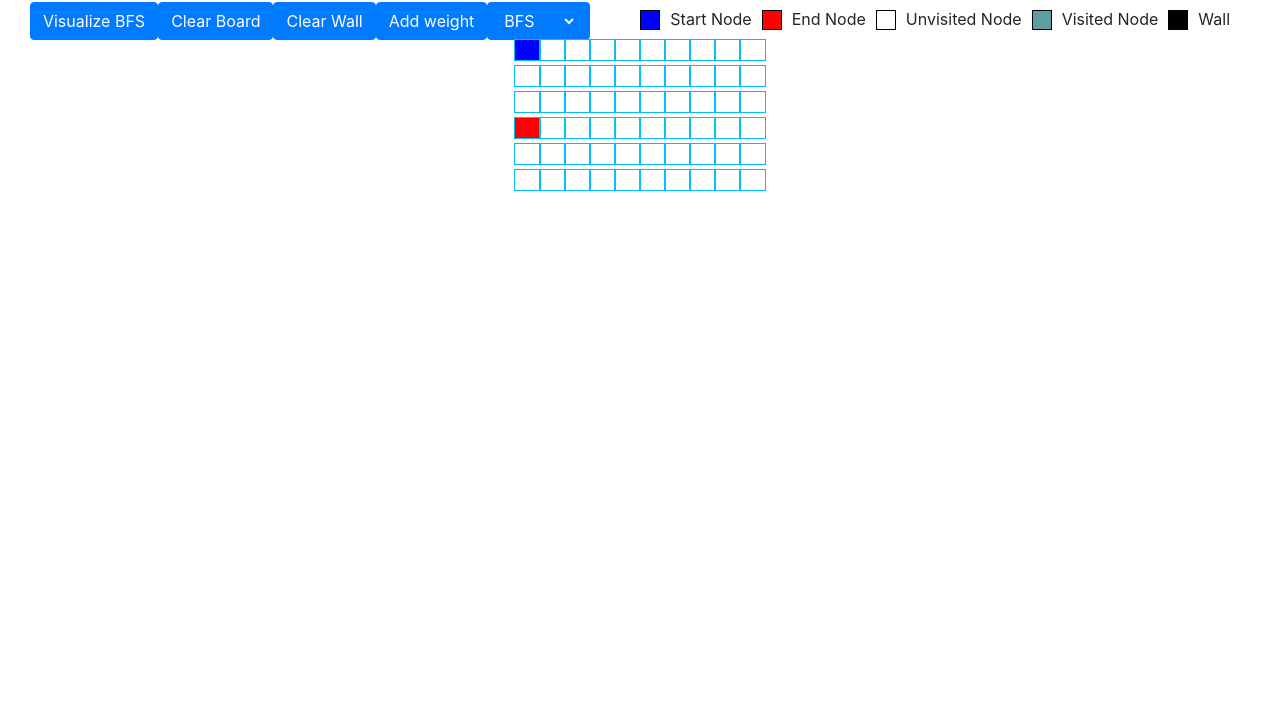
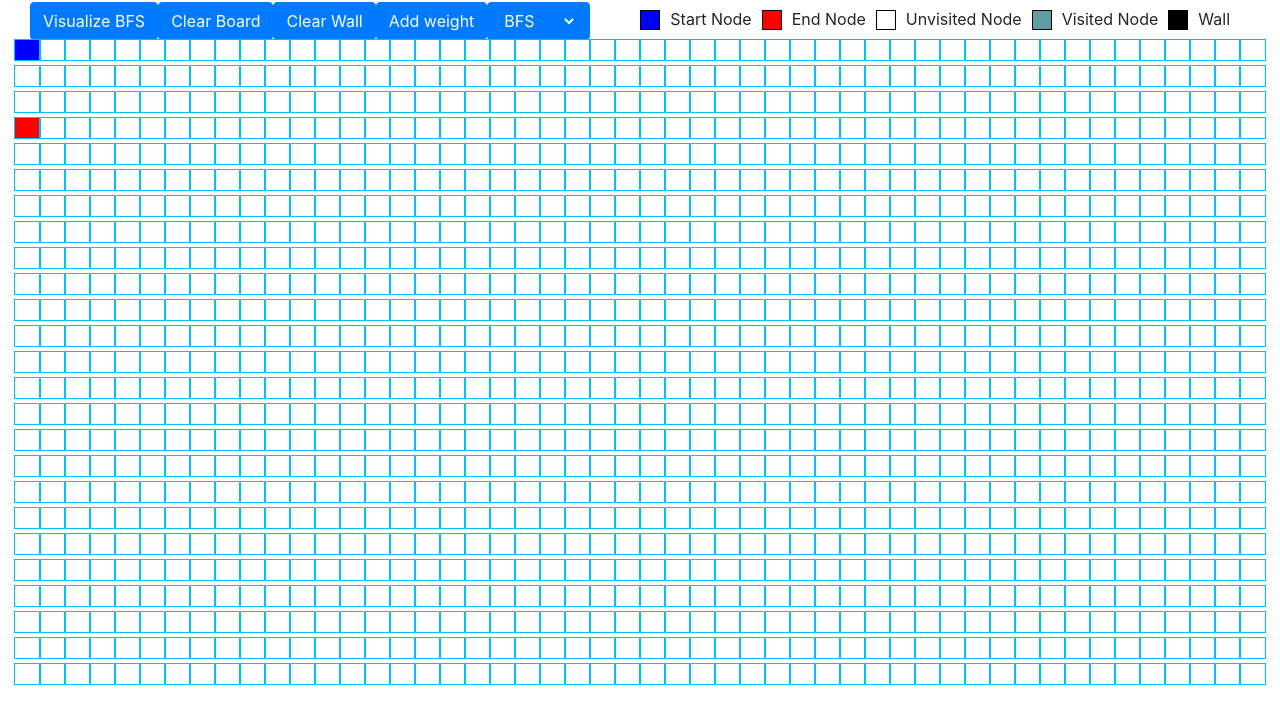
Before and after one commit to Jackxu9946/Pathfinder, a React (Create React App) app in the folder WebstormProjects/Path/: page / in a window 1280 px wide. Shown: the top 724 px of the page. Built offline with nearby package versions, Linux system fonts and the light colour scheme.

Commit message:
Last copy before I mess with distance

```diff
--- a/WebstormProjects/Path/src/PathFindingVisualizer/Algorithms/Djikstra.js
+++ b/WebstormProjects/Path/src/PathFindingVisualizer/Algorithms/Djikstra.js
@@ -24,6 +24,11 @@ export function Dijkstra(grid, startNode, endNode) {
                     }
                     const aboveNodeDistance = aboveNode['distance'];
                     const nextDistance = currentDistance + aboveNode['nodeWeight'];
+                    if (currentNode['row'] === 5 && currentNode['col'] === 3) {
+                        console.log("Above node weight is " + aboveNode['nodeWeight']);
+                        console.log("From current to above node is " + nextDistance);
+                        console.log("Top node current distance is " + aboveNodeDistance);
+                    }
                     if (aboveNodeDistance === "infinity" || nextDistance < aboveNodeDistance) {
                         aboveNode['distance'] = nextDistance;
                         aboveNode['previous'] = [currentRow, currentCol];
@@ -83,6 +88,40 @@ export function constructShortestPath(grid,StartNode,endNode) {
     const startCol = StartNode['col'];
     var currentNode = endNode;
     var visitedStack = [];
+    const currentRow = endNode['row'];
+    const currentCol = endNode['col'];
+    if (!endNode['isTop']) {
+        const topNode = grid[currentRow - 1][currentCol];
+        const topNodeDistancePlusOne = topNode['distance'] + 1;
+        if (topNodeDistancePlusOne < endNode['distance']) {
+            endNode['distance'] = topNodeDistancePlusOne;
+            endNode['previous'] = [topNode['row'], topNode['col']];
+        }
+    }
+    if (!endNode['isBottom']) {
+        const bottomNode = grid[currentRow + 1][currentCol];
+        const bottomNodeDistancePlusOne = bottomNode['distance'] + 1;
+        if (bottomNodeDistancePlusOne < endNode['distance']) {
+            endNode['distance'] = bottomNodeDistancePlusOne;
+            endNode['previous'] = [bottomNode['row'], bottomNode['col']];
+        }
+    }
+    if (!endNode['isLeft']){
+        const leftNode = grid[currentRow][currentCol - 1];
+        const leftNodeDistancePlusOne = leftNode['distance'] + 1;
+        if (leftNodeDistancePlusOne < endNode['distance']) {
+            endNode['distance'] = leftNodeDistancePlusOne;
+            endNode['previous'] = [leftNode['row'], leftNode['col']];
+        }
+    }
+    if (!endNode['isRight']) {
+        const rightNode = grid[currentRow][currentCol + 1];
+        const rightNodeDistancePlusOne = rightNode['distance'] + 1;
+        if (rightNodeDistancePlusOne < endNode['distance']) {
+            endNode['distance'] = rightNodeDistancePlusOne;
+            endNode['previous'] = [rightNode['row'], rightNode['col']];
+        }
+    }
     while (currentNode != null) {
         if (currentNode['distance'] === "infinity") {
             return "No path exist";
--- a/WebstormProjects/Path/src/PathFindingVisualizer/Path.jsx
+++ b/WebstormProjects/Path/src/PathFindingVisualizer/Path.jsx
@@ -12,8 +12,8 @@ const START_NODE_ROW = 0;
 const START_NODE_COL = 0;
 const FINISH_NODE_ROW = 3;
 const FINISH_NODE_COL = 0;
-const GRID_ROW_LENGTH = 6;
-const GRID_COL_LENGTH = 10;
+const GRID_ROW_LENGTH = 25;
+const GRID_COL_LENGTH = 50;
 const TIME_OUT_CONST = 65;
 
 export default class Path extends Component {
@@ -263,16 +263,18 @@ export default class Path extends Component {
                 }, (i+20)*TIME_OUT_CONST);
                 return i;
             }
+            if (node['nodeWeight'] === 1) {
                 setTimeout(() => {
                         const newGrid = this.state.nodes.slice();
                         const newNode = {
                             ...node,
                             isAnimated: true,
                         };
-                    // console.log(i);
                         newGrid[node.row][node.col] = newNode;
-                    this.setState({nodes: newGrid})},
-                TIME_OUT_CONST*i);
+                        this.setState({nodes: newGrid})
+                    },
+                    TIME_OUT_CONST * i);
+            }
         }
 
     }
@@ -360,6 +362,7 @@ export default class Path extends Component {
                 for (var col = 0; col < column.length; col++) {
                     var currentNode = column[col];
                     currentNode['isWall'] = false;
+                    currentNode['nodeWeight'] = 1;
                 }
             }
             this.setState({nodes: newGrid})
```
Lines whose indentation alone changed are shown as unchanged.
